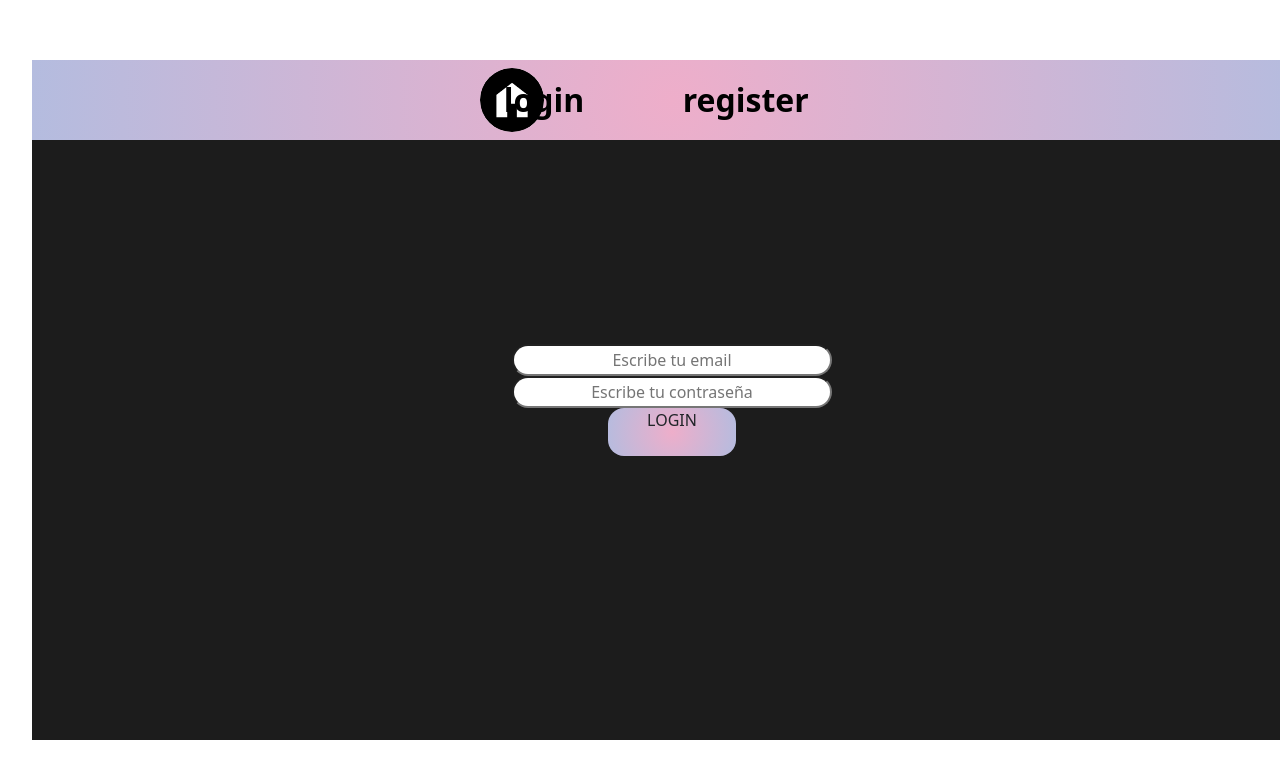
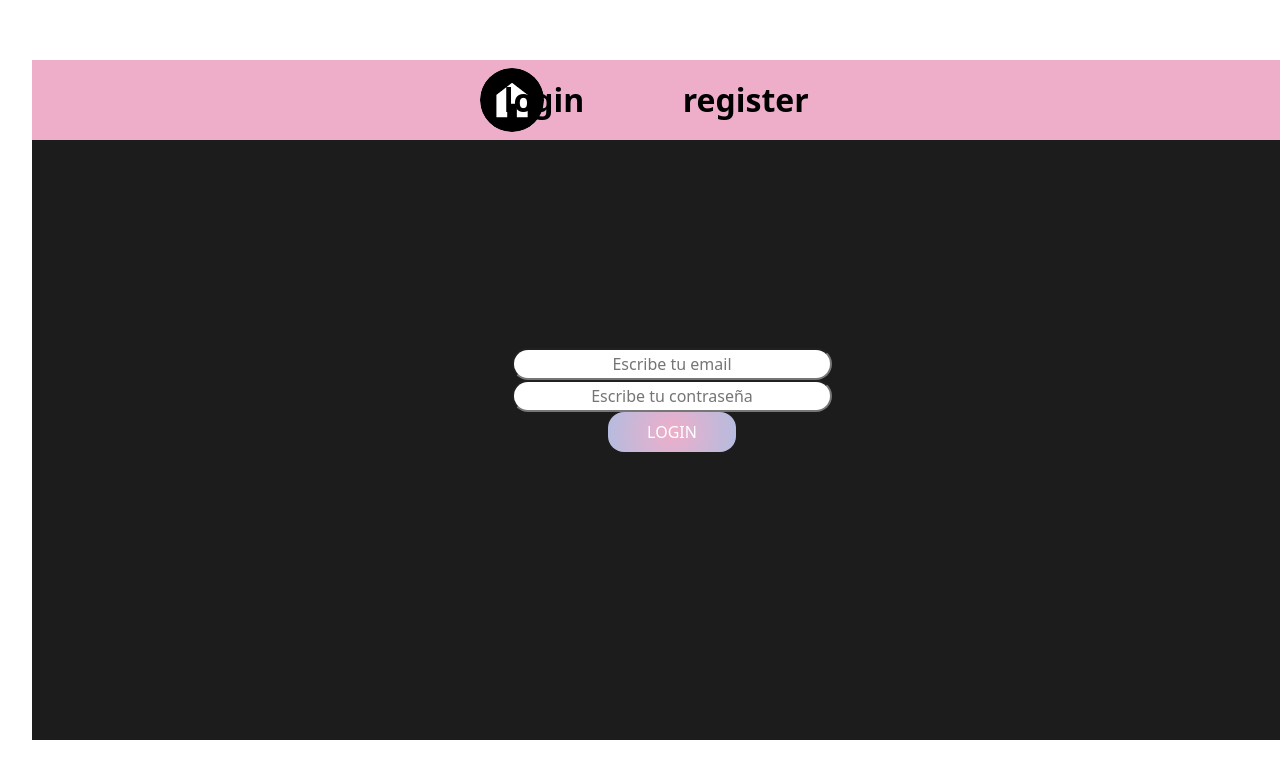
Before and after one commit to Lopeznievaalberto/BikeMadrid_Frontend, a React (Vite) app: page /login in a window 1280 px wide. Shown: the top 778 px of the page. Built offline with nearby package versions, Linux system fonts and the light colour scheme; no server answers.

Commit message:
cambios en css

```diff
--- a/src/common/BikeCard/BikeCard.jsx
+++ b/src/common/BikeCard/BikeCard.jsx
@@ -9,6 +9,7 @@ export const BikeCard= ({bike}) => {
             <div className='cardBikeDesign'>{bike.brand !== '' ? bike.brand : "Nombre no disponible"}</div>
             <div className='cardBikeDesign'>{bike.model !== '' ? bike.model : "Nombre no disponible"}</div>
             <div><img className='posterDesign' src={`${bike.img}`} /></div>
+            {/* <div><img className='posterDesign' href={`${bike.img}`} /></div> */}
             {/* <div><img className='posterDesign' src={`${poster_default}${serie.poster_path}`}/></div> */}
         </div>
     )
--- a/src/common/Header/Header.scss
+++ b/src/common/Header/Header.scss
@@ -6,7 +6,7 @@
     height: 10vh;
     width: 100vw;
     background: rgb(238, 174, 202);
-    background: radial-gradient(circle, rgba(238, 174, 202, 1) 0%, rgba(180, 188, 223, 1) 100%);
+    background: radial-gradient(circle,  rgba(180, 188, 223, 1) 100%);
     position: fixed;
 
 }
--- a/src/pages/User/Register/Register.scss
+++ b/src/pages/User/Register/Register.scss
@@ -12,3 +12,23 @@
 .errorText {
     color: red;
 }
+
+
+.loginButtonDesign {
+
+    display: flex;
+    justify-content: center;
+    align-items: center;
+    height: 2.5em;
+    width: 8em;
+    border-radius: 1em;
+    background-color: rgb(253, 27, 27);
+    cursor: pointer;
+    transition: 0.2s;
+    color: white;
+}
+
+.loginButtonDesign:hover {
+    transition: 0.2s;
+    background-color: rgb(243, 91, 91);
+}
```
Also changed, not shown: src/assets/full_2022_neuron-5_3155_rd_P5 (1).jpg (added).
